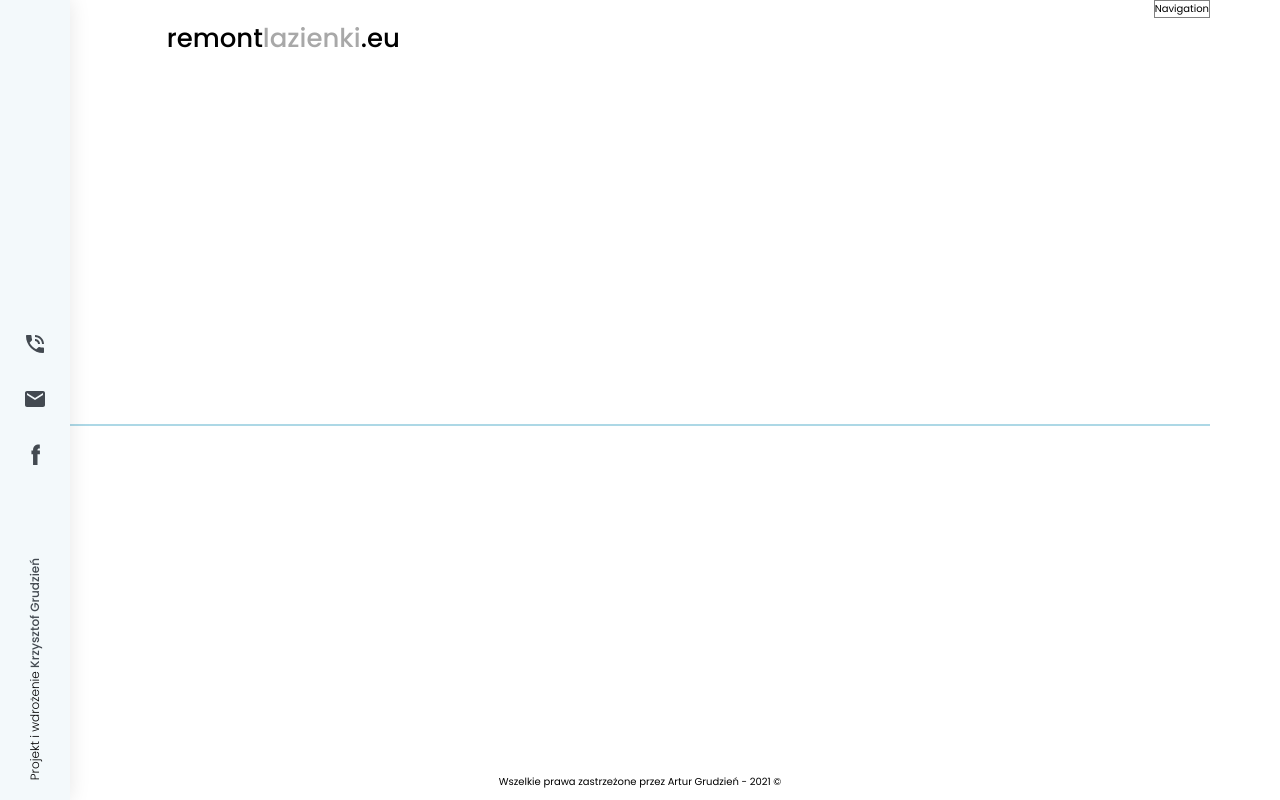
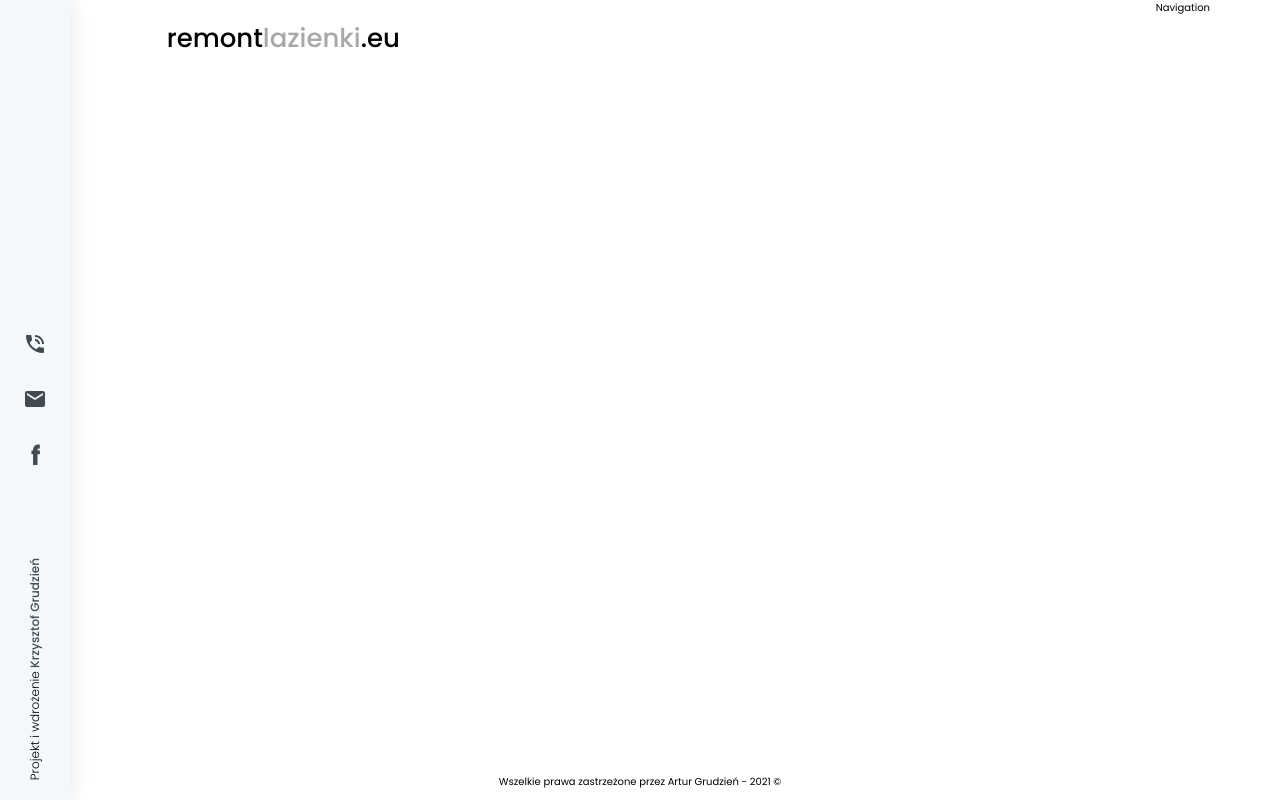
Before and after one commit to KrzysztofGrudzien/RemontLazienki, a React (Create React App) app: page / in a window 1280 px wide. Built offline with nearby package versions, Linux system fonts and the light colour scheme.

Commit message:
remove redundant style and content

```diff
--- a/src/components/Main/Main.module.scss
+++ b/src/components/Main/Main.module.scss
@@ -1,3 +1,2 @@
 .main {
-    border: solid 1px lightblue;
 }
--- a/src/components/Navigation/Navigation.module.scss
+++ b/src/components/Navigation/Navigation.module.scss
@@ -1,5 +1,4 @@
 .navbar {
-    border: solid 1px grey;
     position: absolute;
     right: 0;
     top: 0;
```
